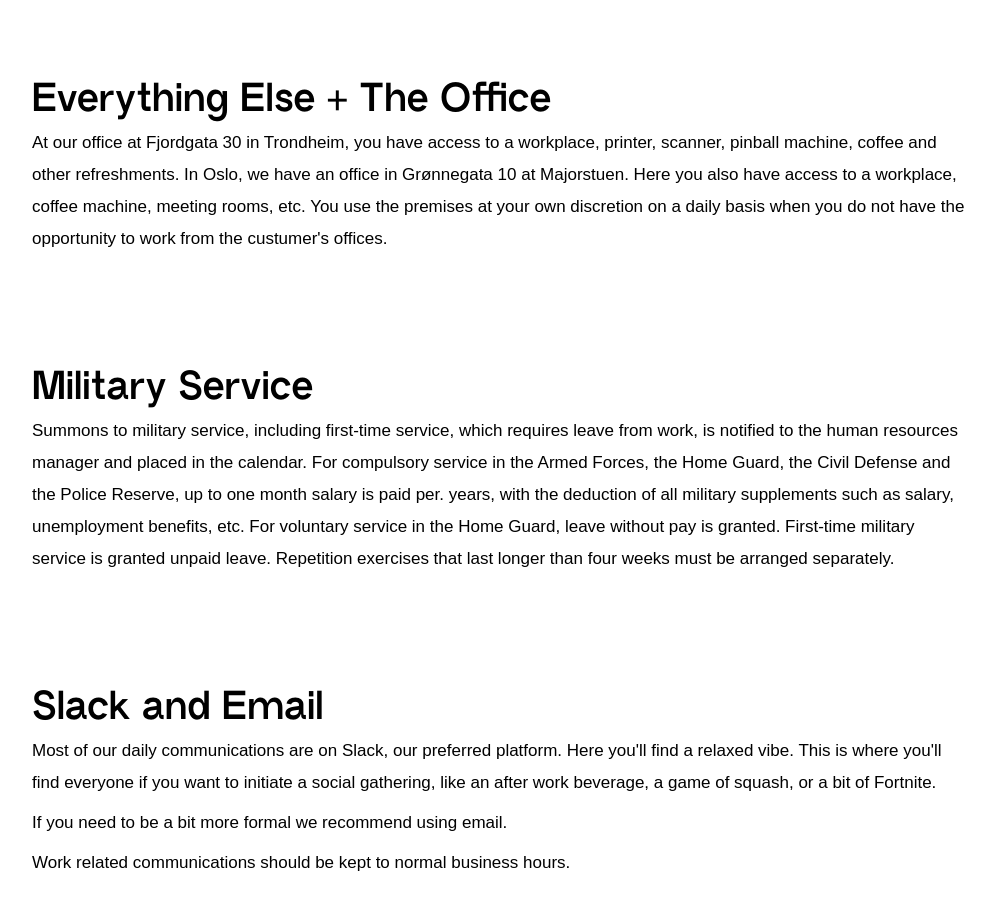
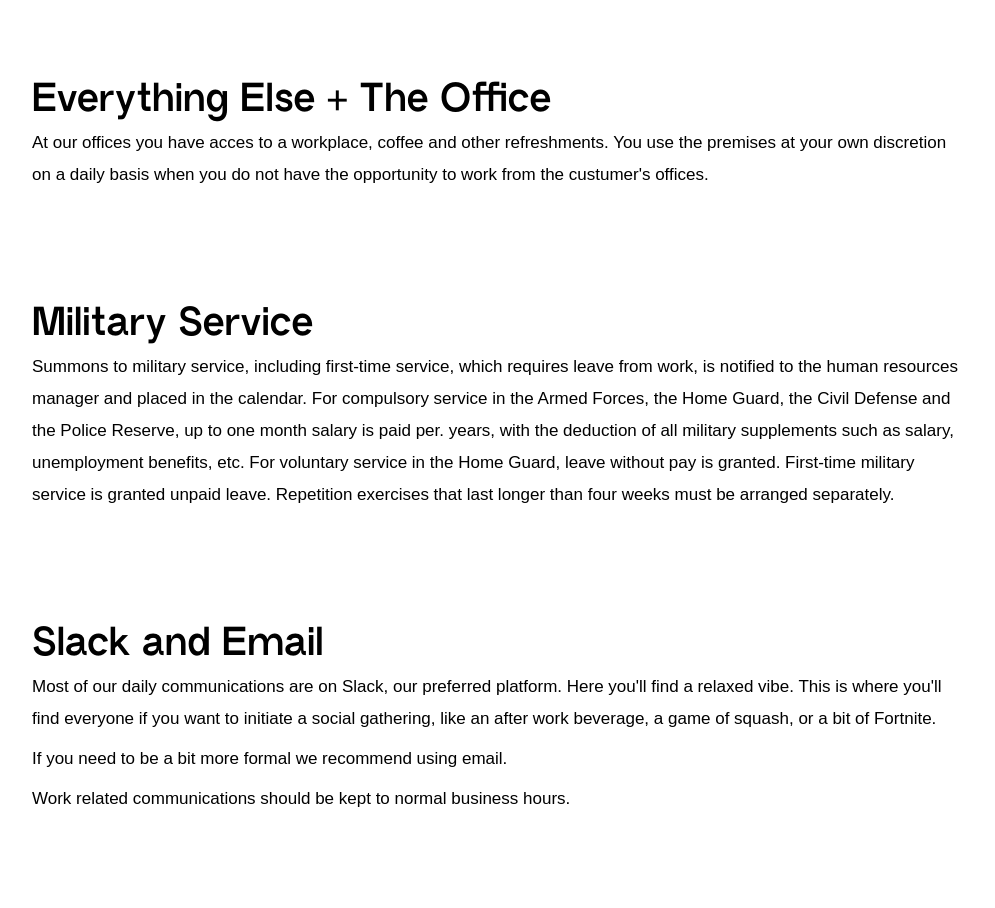
Before and after one commit to Kodeworks/kodeworks.no, a React (Create React App) app: page /staffmanual in a window 1280 px wide. Shown: the part 5880-6788 px from the top of the page, without its empty margins (283-1278 px from the left). Built offline with nearby package versions, Linux system fonts and the light colour scheme.

Commit message:
Update office description in handbook

```diff
--- a/src/pages/StaffManual/index.tsx
+++ b/src/pages/StaffManual/index.tsx
@@ -214,7 +214,7 @@ function StaffManual() {
 
           <section className="handbok" id="handbok-other">
             <h2>Everything Else + The Office</h2>
-            <p>At our office at Fjordgata 30 in Trondheim, you have access to a workplace, printer, scanner, pinball machine, coffee and other refreshments. In Oslo, we have an office in Grønnegata 10 at Majorstuen. Here you also have access to a workplace, coffee machine, meeting rooms, etc. You use the premises at your own discretion on a daily basis when you do not have the opportunity to work from the custumer's offices.</p>
+<p>At our offices you have acces to a workplace, coffee and other refreshments.  You use the premises at your own discretion on a daily basis when you do not have the opportunity to work from the custumer's offices.</p>
           </section>
 
           <section className="handbok" id="handbok-militaer">
```
